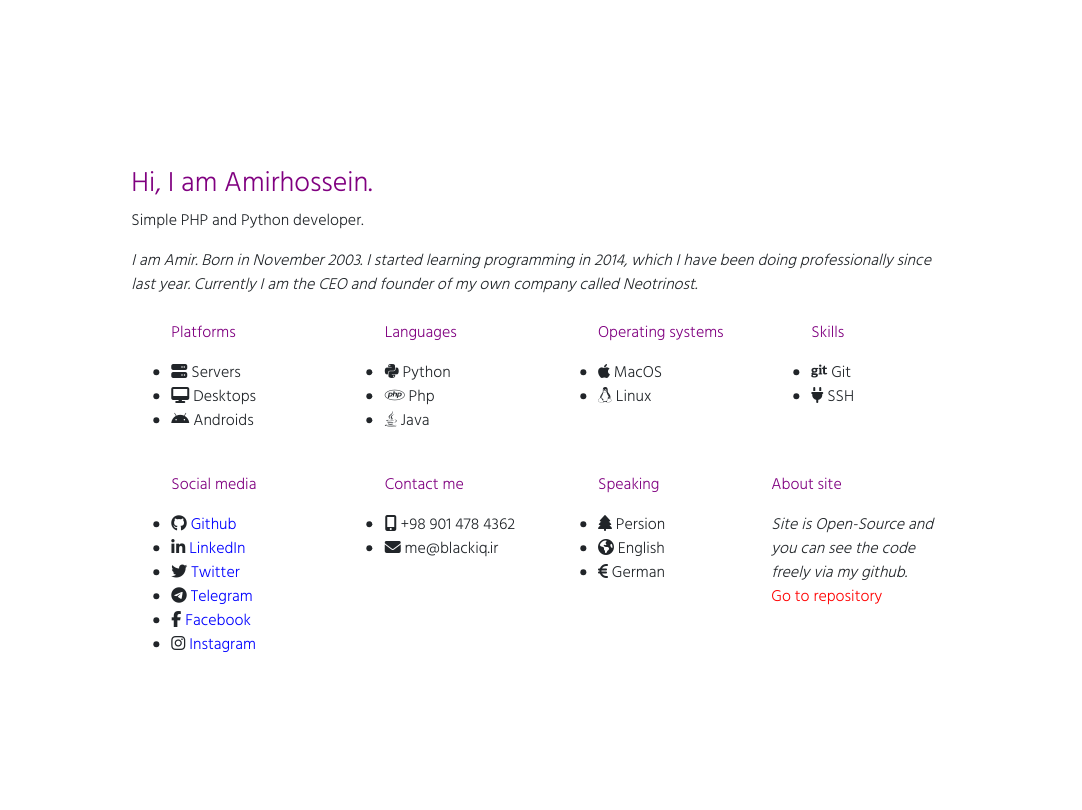
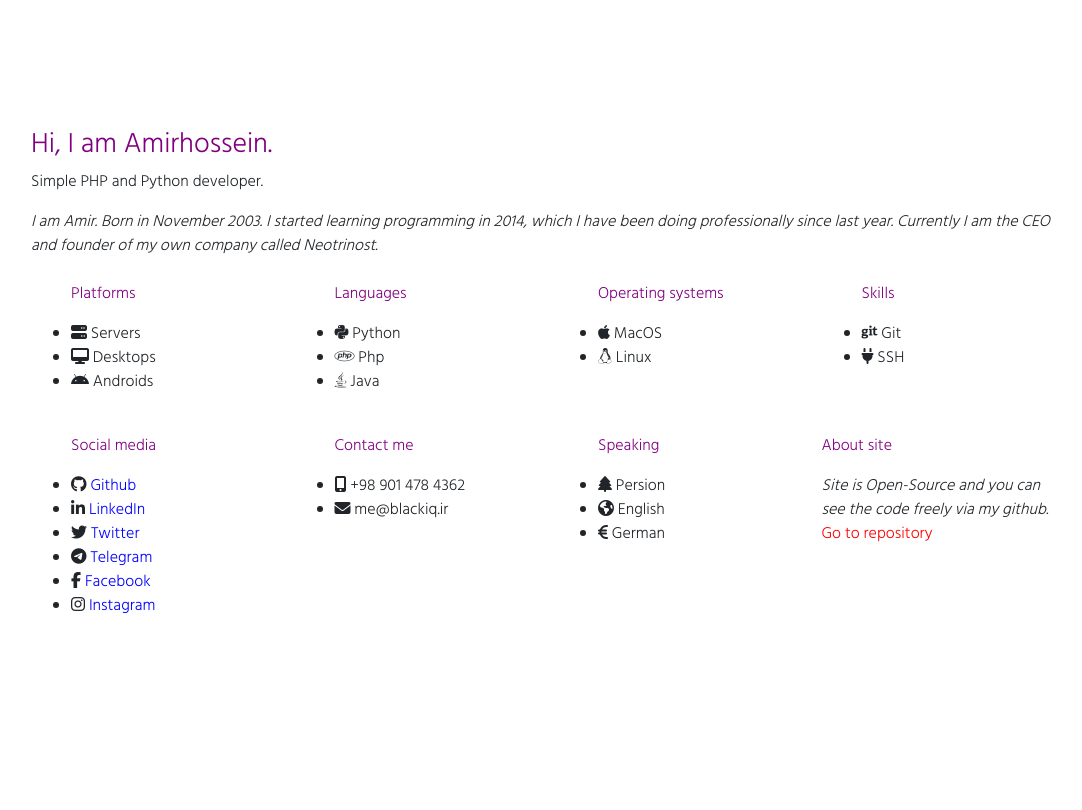
Before and after one commit to BlackIQ/BlackIQ.ir, a Flask app: page / in a window 1280 px wide. Shown: the whole page, without its empty margins (97-1179 px from the left). Before the commit the page ends 652 px from the top, so only its background shows below. Run offline with Flask 2, Linux system fonts and the light colour scheme; some libraries are stand-ins or nearby versions.

Commit message:
Fix grids

```diff
--- a/app/templates/index.html
+++ b/app/templates/index.html
@@ -25,12 +25,8 @@
 			@import url('https://fonts.googleapis.com/css2?family=Hind:wght@300&display=swap');
 
 			.main {
-				position: fixed;
-				top: 50%;
-				left: 50%;
-				transform: translate(-50%, -50%);
 				font-family: 'Hind', sans-serif;
-				padding-top: 5%;
+				padding: 10%;
 			}
 			.left {
 				text-align: left;
@@ -47,11 +43,11 @@
 		</style>
 	</head>
 	<body>
-        <div class="container-fluid">
-            <div class="text-center">
-                <div class="row">
-                    <div class="col-md-2"></div>
-                    <div class="col-md-8 main">
+        <div class="">
+            <div class="">
+                <div class="">
+                    <div class=""></div>
+                    <div class="main">
                     	<div class="left">
                         	<h3 class="color">Hi, I am Amirhossein.</h3>
                         	<p>Simple PHP and Python developer.</p>
@@ -136,7 +132,7 @@
                             </div>
                         </div>
                     </div>
-                    <div class="col-md-2"></div>
+                    <div class=""></div>
                 </div>
             </div>
             <br>
```
